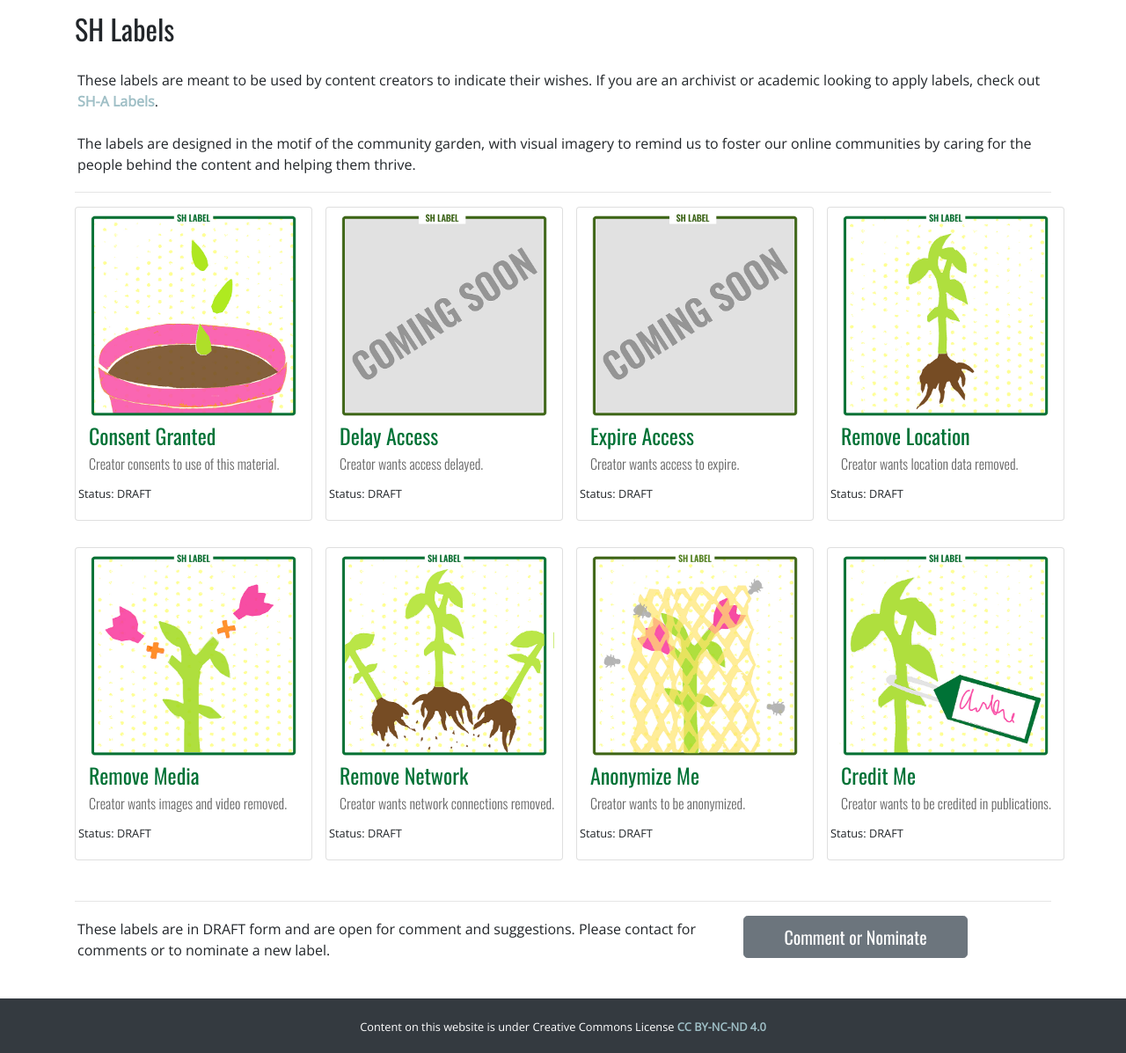
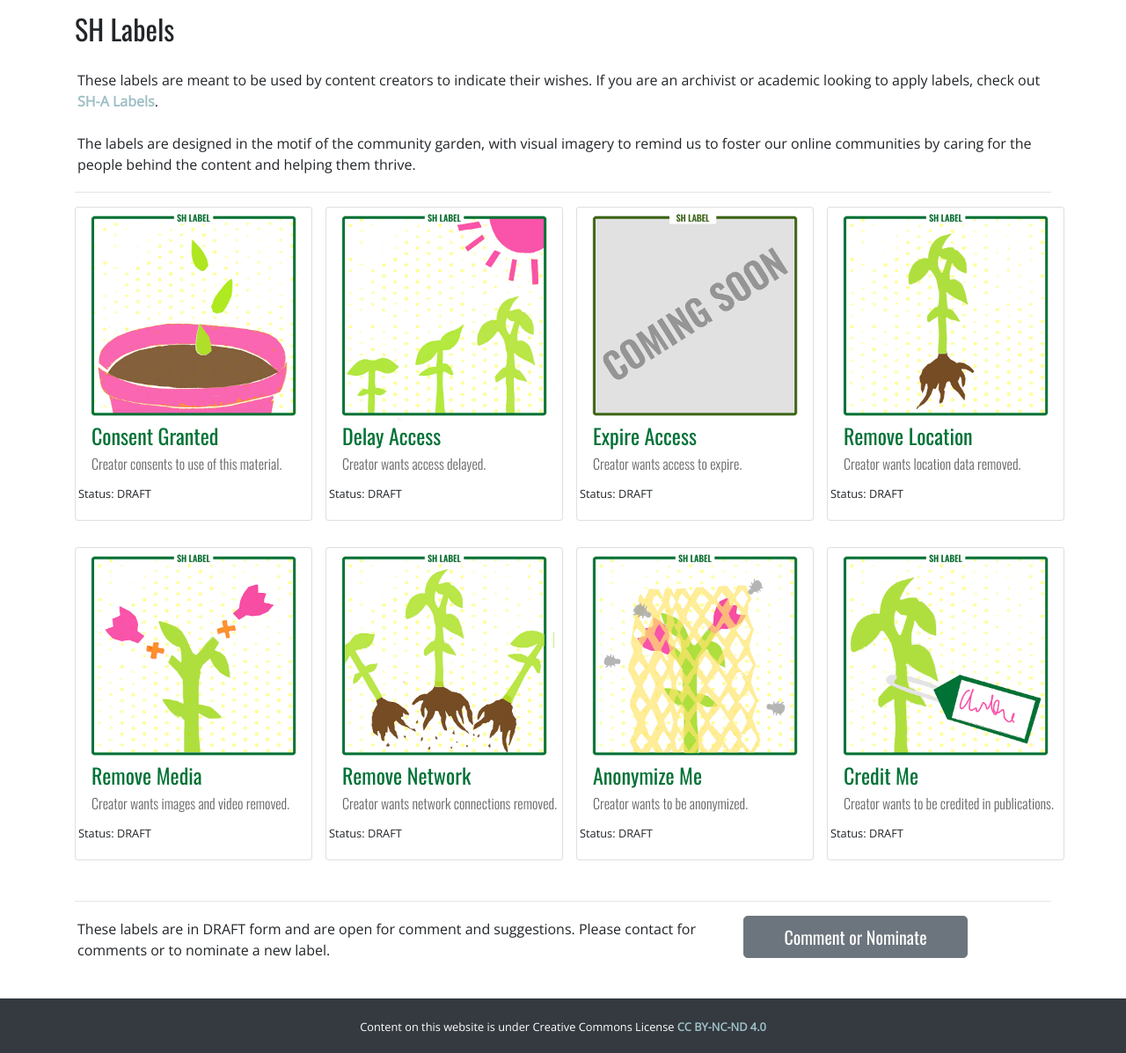
Before and after one commit to DocNow/social-humans, a PHP site: page /sh-labels.html in a window 1280 px wide. Shown: the part 66-1263 px from the top of the page at 88% size. Run offline with PHP 8.4, Linux system fonts and the light colour scheme.

Commit message:
add Delay Access
label update

```diff
--- a/css/style.css
+++ b/css/style.css
@@ -39,12 +39,12 @@ a {
 
 .sh-label {
   color: #007236;
-  padding-left: 15px;
+  padding-left: 18px;
 }
 
 .sh-a-label {
   color: #0054a5;
-  padding-left: 15px;
+  padding-left: 18px;
 }
 
 h3 {
@@ -55,9 +55,9 @@ h3 {
 }
 
 h6 {
-  padding-left: 15px;
+  padding-left: 18px;
   padding-right: 2px;
-  font-weight: 300 !important;
+  font-weight: 200 !important;
   color: #666666;
 }
 
--- a/sh-labels.html
+++ b/sh-labels.html
@@ -55,7 +55,7 @@
         </div>
         <div class="col-xl-3 col-lg-4 col-md-6 col-sm-6 portfolio-item">
           <div class="card h-100">
-            <img class="card-img-top" src="img/SHComingSoon.jpg" alt="">
+            <img class="card-img-top" src="img/DelayAccess.jpg" alt="">
             <h4 class="sh-label">Delay Access</h4>
             <h6>Creator wants access delayed.</h6><p><small>Status: DRAFT</small></p>
           </div>
```
Also changed, not shown: img/AnonymizeMe.jpg, img/DelayAccess.jpg (added).
